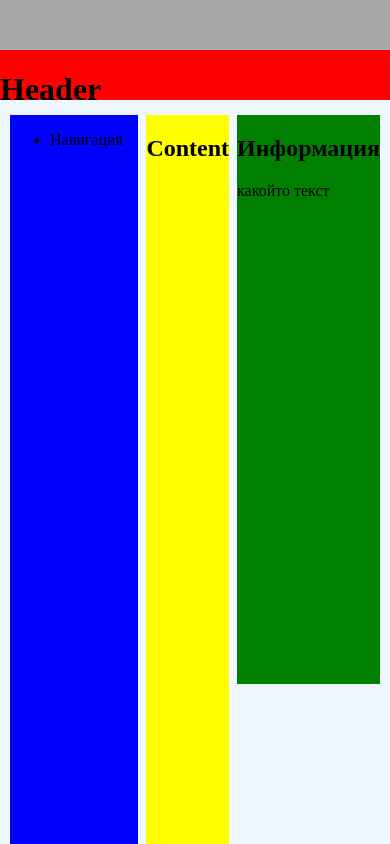
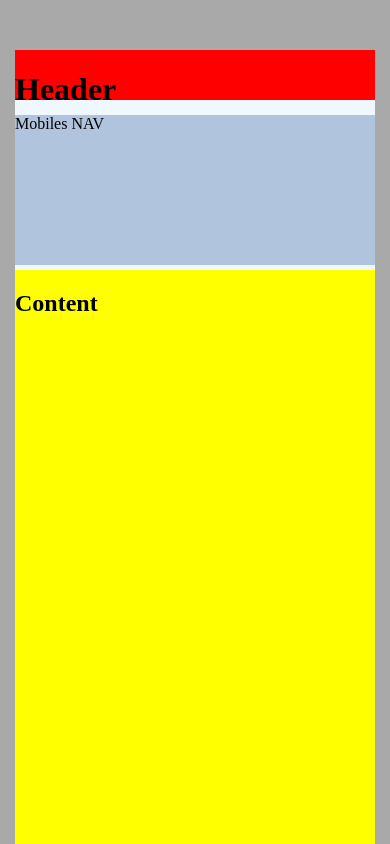
Before and after one commit to pkhilenko/verstka, a plain HTML site: page index.html in a window 390 px wide. Shown: the top 844 px of the page. Drawn offline with Linux system fonts and the light colour scheme.

Commit message:
merge_maket

```diff
--- a/index.html
+++ b/index.html
@@ -15,6 +15,7 @@
 
     <main>
       <nav><ul><li>Навигация</li></ul></nav>
+      <div class="mobiles-nav">Mobiles NAV</div>
       <section><h1>Content</h1>
           <br> <br><br> <br><br> <br><br> <br><br> <br><br> <br><br> <br><br> <br> <br> <br><br> <br><br> <br><br> <br><br>
           <br><br> <br><br> <br><br> <br> <br> <br><br> <br><br> <br><br> <br><br> <br><br> <br><br> <br><br> <br> <br> <br><br>
--- a/main.css
+++ b/main.css
@@ -16,6 +16,12 @@ body {
   justify-content: between;
 }
 
+@media (max-width: 767px) {
+  .container {
+    margin: 50px 15px 0 15px;
+  }
+}
+
 header {
   background-color: red;
   margin-bottom: 15px;
@@ -30,10 +36,38 @@ nav {
   margin-right: 8px;
 }
 
+@media (max-width: 767px) {
+  nav {
+    display: none;
+  }
+}
+
+.mobiles-nav {
+  display: none;
+}
+
+@media (max-width: 767px) {
+  .mobiles-nav {
+    display: block;
+    background-color: lightsteelblue;
+    width: 100%;
+    margin: 0 0 5px 0;
+    flex-basis: 150px;
+  }
+}
+
 main {
   display: flex;
   padding: 0 10px;
   flex-grow: 1;
+}
+
+@media (max-width: 767px) {
+  main {
+    display: flex;
+    flex-direction: column;
+    padding: 0;
+  }
 }
 
 section {
@@ -44,10 +78,15 @@ section {
 aside {
   width: 200px;
   align-self: start;
-  background-color: green;
-  position: sticky;
-  top: 50px;
   margin-left: 8px;
+}
+
+@media (max-width: 767px) {
+  aside {
+    display: flex;
+    width: 100%;
+    margin: 5px 0 0 0;
+  }
 }
 
 footer {
```
